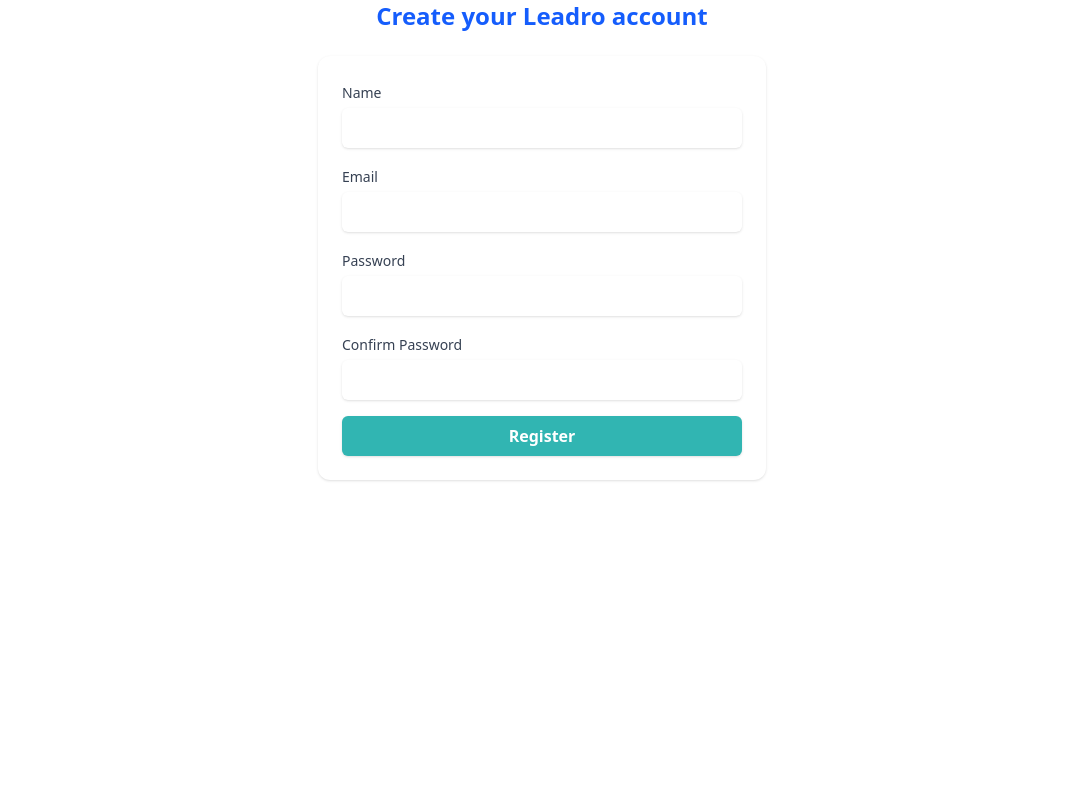
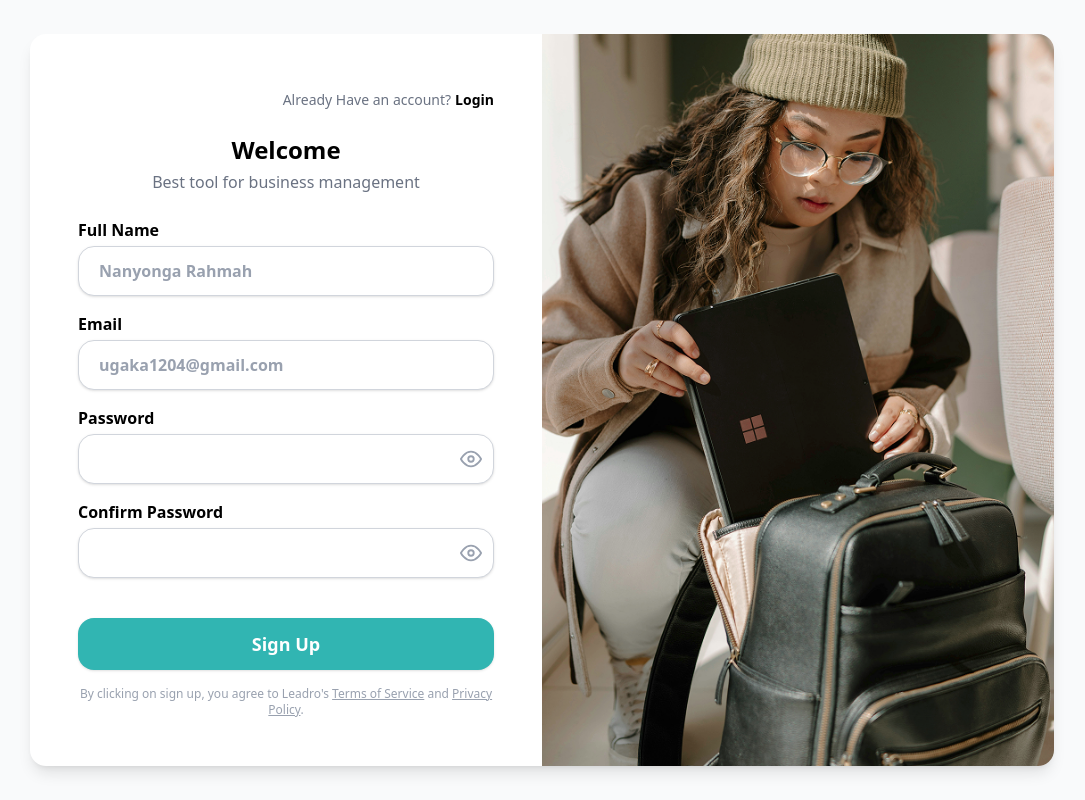
Before and after one commit to maker-dev/Leadro, a Next.js app in the folder client/: page /register in a window 1280 px wide. Shown: the whole page, without its empty margins (98-1183 px from the left). Built offline with nearby package versions, Linux system fonts and the light colour scheme.

Commit message:
UPDT RegisterPage

```diff
--- a/client/app/layout.tsx
+++ b/client/app/layout.tsx
@@ -40,7 +40,7 @@
         className={twMerge(
           inter.variable,
           jetbrainsMono.variable,
-          "antialiased min-h-screen scroll-smooth"
+          "antialiased scroll-smooth"
         )}
       >
         {children}
--- a/client/app/register/page.tsx
+++ b/client/app/register/page.tsx
@@ -1,75 +1,79 @@
 "use client";
 
 import SubmitButton from "@/components/ui/buttons/SubmitButton";
+import PasswordInput from "@/components/ui/inputs/PasswordInput";
+import TextInput from "@/components/ui/inputs/TextInput";
+import Image from "next/image";
+import registerImage from "@/assets/images/account-registration.png";
+import Link from "next/link";
 
 const RegisterPage = () => {
   return (
+    <div className="min-h-screen flex items-center justify-center bg-gray-50 py-8 px-2">
+      <div className="w-full max-w-5xl bg-white rounded-2xl shadow-lg flex flex-col md:flex-row overflow-hidden">
+        {/* Left: Form */}
+        <div className="flex-1 p-8 md:p-12 flex flex-col justify-center">
           <div className="w-full max-w-md mx-auto">
-      <h1 className="text-2xl font-bold text-blue-600 mb-6 text-center">
-        Create your Leadro account
+            <div className="flex justify-end text-sm text-gray-500 mb-6 mt-2">
+              Already Have an account?{" "}
+              <Link
+                href={"/login"}
+                className="ml-1 font-semibold text-black hover:underline"
+              >
+                Login
+              </Link>
+            </div>
+            <h1 className="text-2xl font-bold text-center mb-1 mt-2">
+              Welcome
             </h1>
-      <form
-        className="bg-white rounded-xl shadow p-6 flex flex-col gap-4"
-        aria-label="Registration form"
-      >
-        <label className="block" htmlFor="name">
-          <span className="text-sm font-medium text-gray-700">Name</span>
-          <input
-            id="name"
+            <p className="text-center text-gray-500 mb-6">
+              Best tool for business management
+            </p>
+            <form className="flex flex-col gap-4">
+              <TextInput
+                label="Full Name"
                 name="name"
-            type="text"
-            autoComplete="name"
-            required
-            className="mt-1 block w-full rounded-md border-gray-300 shadow-sm focus:border-blue-500 focus:ring-blue-500 text-base px-3 py-2"
-            aria-required="true"
-            aria-label="Full name"
+                placeholder="Nanyonga Rahmah"
               />
-        </label>
-        <label className="block" htmlFor="email">
-          <span className="text-sm font-medium text-gray-700">Email</span>
-          <input
-            id="email"
+              <TextInput
+                label="Email"
                 name="email"
                 type="email"
-            autoComplete="email"
-            required
-            className="mt-1 block w-full rounded-md border-gray-300 shadow-sm focus:border-blue-500 focus:ring-blue-500 text-base px-3 py-2"
-            aria-required="true"
-            aria-label="Email address"
+                placeholder="ugaka1204@gmail.com"
               />
-        </label>
-        <label className="block" htmlFor="password">
-          <span className="text-sm font-medium text-gray-700">Password</span>
-          <input
-            id="password"
-            name="password"
-            type="password"
-            autoComplete="new-password"
-            required
-            minLength={8}
-            className="mt-1 block w-full rounded-md border-gray-300 shadow-sm focus:border-blue-500 focus:ring-blue-500 text-base px-3 py-2"
-            aria-required="true"
-            aria-label="Password"
+              <PasswordInput label="Password" name="password" placeholder="" />
+              <PasswordInput
+                label="Confirm Password"
+                name="confirmPassword"
+                placeholder=""
               />
-        </label>
-        <label className="block" htmlFor="confirmPassword">
-          <span className="text-sm font-medium text-gray-700">
-            Confirm Password
-          </span>
-          <input
-            id="confirmPassword"
-            name="confirmPassword"
-            type="password"
-            autoComplete="new-password"
-            required
-            minLength={8}
-            className="mt-1 block w-full rounded-md border-gray-300 shadow-sm focus:border-blue-500 focus:ring-blue-500 text-base px-3 py-2"
-            aria-required="true"
-            aria-label="Confirm password"
+              <SubmitButton>Sign Up</SubmitButton>
+            </form>
+            <p className="text-xs text-gray-400 text-center mt-4">
+              By clicking on sign up, you agree to Leadro's{" "}
+              <a href="#" className="underline">
+                Terms of Service
+              </a>{" "}
+              and{" "}
+              <a href="#" className="underline">
+                Privacy Policy
+              </a>
+              .
+            </p>
+          </div>
+        </div>
+        {/* Right: Image */}
+        <div className="hidden md:block md:w-1/2 relative">
+          <Image
+            src={registerImage}
+            alt="Register visual"
+            fill
+            className="object-cover h-full w-full"
+            sizes="(min-width: 768px) 50vw, 0vw"
+            priority
           />
-        </label>
-        <SubmitButton>Register</SubmitButton>
-      </form>
+        </div>
+      </div>
     </div>
   );
 };
--- a/client/components/ui/buttons/SubmitButton.tsx
+++ b/client/components/ui/buttons/SubmitButton.tsx
@@ -1,4 +1,6 @@
 import React from "react";
+import clsx from "clsx";
+import { FaSpinner } from "react-icons/fa";
 
 type SubmitButtonProps = React.ButtonHTMLAttributes<HTMLButtonElement> & {
   loading?: boolean;
@@ -8,18 +10,28 @@
 const SubmitButton: React.FC<SubmitButtonProps> = ({
   loading = false,
   children,
+  className = "",
   ...props
 }) => {
   return (
     <button
       type="submit"
-      className="w-full bg-[#31B5B2] hover:bg-[#269e9b] text-white font-semibold py-2 rounded-md shadow focus:outline-none focus:ring-2 focus:ring-[#31B5B2] focus:ring-offset-2 transition disabled:opacity-60 disabled:cursor-not-allowed cursor-pointer"
+      className={clsx(
+        "w-full rounded-2xl py-3 mt-6 text-lg font-semibold text-white shadow transition",
+        "bg-[#31B5B2] hover:bg-[#269e9b]",
+        "focus:outline-none focus:ring-2 focus:ring-offset-2 focus:ring-[#31B5B2]",
+        "disabled:opacity-60 disabled:cursor-not-allowed cursor-pointer",
+        className
+      )}
       disabled={loading || props.disabled}
       aria-busy={loading}
       {...props}
     >
       {loading ? (
-        <span className="inline-block animate-pulse">Submitting...</span>
+        <span className="inline-flex items-center gap-2">
+          <FaSpinner className="animate-spin" />
+          Submitting...
+        </span>
       ) : (
         children
       )}
--- /dev/null
+++ b/client/components/ui/inputs/PasswordInput.tsx
@@ -0,0 +1,52 @@
+import React, { useState } from "react";
+import { FiEye, FiEyeOff } from "react-icons/fi";
+import clsx from "clsx";
+
+export type PasswordInputProps = React.InputHTMLAttributes<HTMLInputElement> & {
+  label: string;
+};
+
+const PasswordInput: React.FC<PasswordInputProps> = ({
+  label,
+  id,
+  name,
+  required = false,
+  className = "",
+  ...props
+}) => {
+  const [show, setShow] = useState(false);
+
+  const handleToggle = () => setShow((prev) => !prev);
+
+  return (
+    <label className="block w-full" htmlFor={id || name}>
+      <span className="block mb-1 text-base font-bold text-black">{label}</span>
+      <div className="relative">
+        <input
+          id={id || name}
+          name={name}
+          type={show ? "text" : "password"}
+          required={required}
+          className={clsx(
+            "block w-full rounded-2xl border border-gray-300 bg-white text-gray-700 placeholder-gray-400 placeholder:font-bold shadow-sm focus:border-blue-500 focus:ring-blue-500 px-5 py-3 text-base pr-12",
+            className
+          )}
+          aria-required={required}
+          {...props}
+        />
+        <button
+          type="button"
+          tabIndex={0}
+          aria-label={show ? "Hide password" : "Show password"}
+          onClick={handleToggle}
+          onMouseDown={(e) => e.preventDefault()}
+          className="absolute right-3 top-1/2 -translate-y-1/2 text-gray-400 hover:text-gray-600 focus:outline-none"
+        >
+          {show ? <FiEyeOff size={22} /> : <FiEye size={22} />}
+        </button>
+      </div>
+    </label>
+  );
+};
+
+export default PasswordInput;
--- /dev/null
+++ b/client/components/ui/inputs/TextInput.tsx
@@ -0,0 +1,36 @@
+import React from "react";
+import clsx from "clsx";
+
+export type TextInputProps = React.InputHTMLAttributes<HTMLInputElement> & {
+  label: string;
+};
+
+const TextInput: React.FC<TextInputProps> = ({
+  label,
+  id,
+  name,
+  type = "text",
+  required = false,
+  className = "",
+  ...props
+}) => {
+  return (
+    <label className="block w-full" htmlFor={id || name}>
+      <span className="block mb-1 text-base font-bold text-black">{label}</span>
+      <input
+        id={id || name}
+        name={name}
+        type={type}
+        required={required}
+        className={clsx(
+          "block w-full rounded-2xl border border-gray-300 bg-white text-gray-700 placeholder-gray-400 placeholder:font-bold shadow-sm focus:border-blue-500 focus:ring-blue-500 px-5 py-3 text-base",
+          className
+        )}
+        aria-required={required}
+        {...props}
+      />
+    </label>
+  );
+};
+
+export default TextInput;
--- a/client/package.json
+++ b/client/package.json
@@ -10,9 +10,11 @@
   },
   "dependencies": {
     "axios": "^1.10.0",
+    "clsx": "^2.1.1",
     "next": "15.3.3",
     "react": "^19.0.0",
     "react-dom": "^19.0.0",
+    "react-icons": "^5.5.0",
     "tailwind-merge": "^3.3.1"
   },
   "devDependencies": {
```
Also changed, not shown: 1 other file (tests, documents, lock files or other folders). Lines whose indentation alone changed are shown as unchanged.
